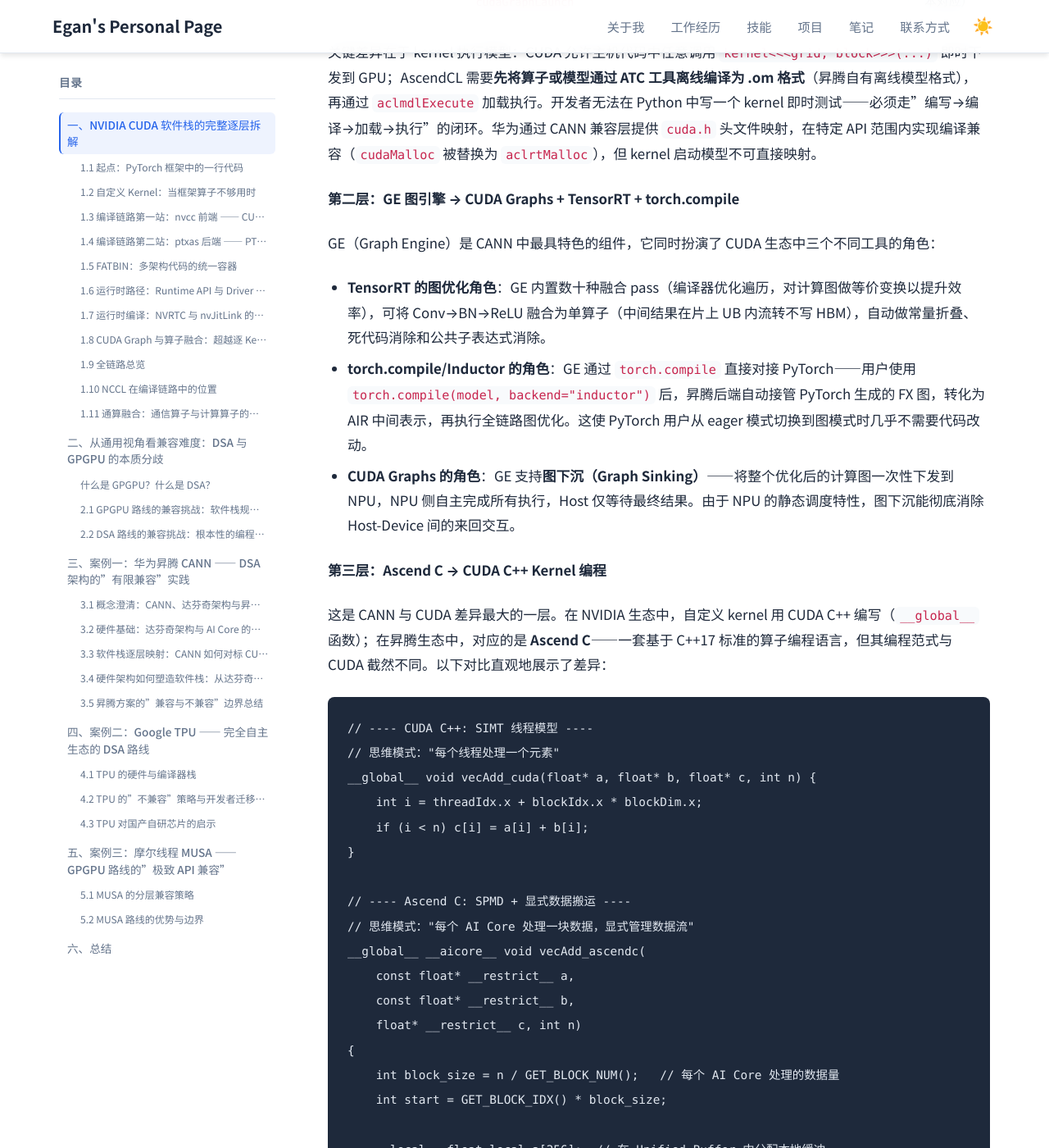
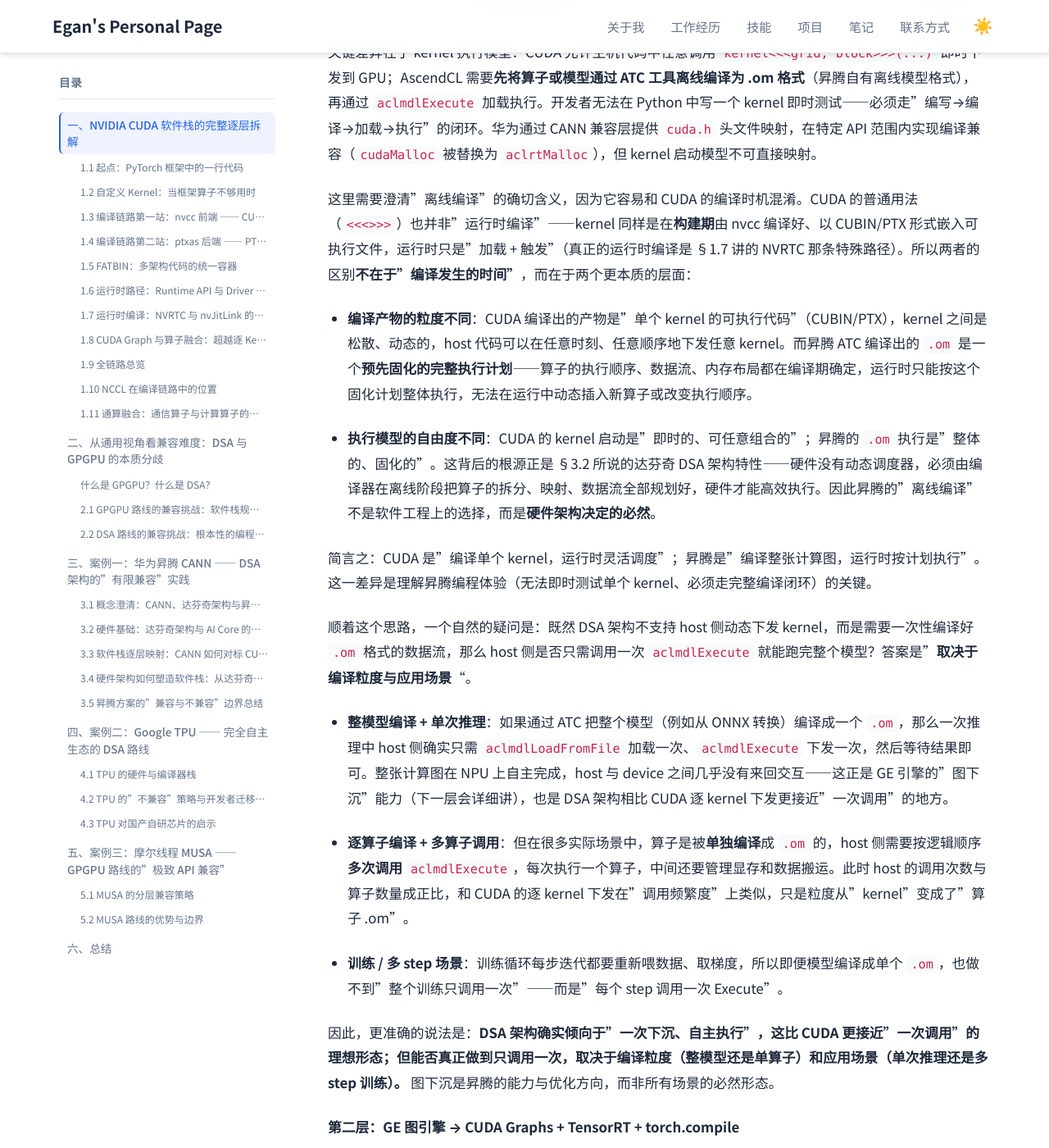
Before and after one commit to Lejun-Hu/Lejun-Hu.github.io, a Jekyll site: the page built from _notes/2026-8-15-cuda-ecosystem-compatibility.md, in a window 1280 px wide and 1400 px high, scrolled down 41678 px. Shown: the whole window at 82% size. Built offline with Jekyll 4.4.1, drawn with Linux system fonts in a browser that asks for light colours.

Commit message:
clarify offline compilation and single-vs-multi aclmdlExecute invocation

```diff
--- a/_notes/2026-8-15-cuda-ecosystem-compatibility.md
+++ b/_notes/2026-8-15-cuda-ecosystem-compatibility.md
@@ -867,6 +867,24 @@ AscendCL 是 CANN 的统一编程接口，在 API 分类和调用模式上直接
 
 关键差异在于 kernel 执行模型：CUDA 允许主机代码中任意调用 `kernel<<<grid, block>>>(...)` 即时下发到 GPU；AscendCL 需要**先将算子或模型通过 ATC 工具离线编译为 .om 格式**（昇腾自有离线模型格式），再通过 `aclmdlExecute` 加载执行。开发者无法在 Python 中写一个 kernel 即时测试——必须走"编写→编译→加载→执行"的闭环。华为通过 CANN 兼容层提供 `cuda.h` 头文件映射，在特定 API 范围内实现编译兼容（`cudaMalloc` 被替换为 `aclrtMalloc`），但 kernel 启动模型不可直接映射。
 
+这里需要澄清"离线编译"的确切含义，因为它容易和 CUDA 的编译时机混淆。CUDA 的普通用法（`<<<>>>`）也并非"运行时编译"——kernel 同样是在**构建期**由 nvcc 编译好、以 CUBIN/PTX 形式嵌入可执行文件，运行时只是"加载 + 触发"（真正的运行时编译是 §1.7 讲的 NVRTC 那条特殊路径）。所以两者的区别**不在于"编译发生的时间"**，而在于两个更本质的层面：
+
+- **编译产物的粒度不同**：CUDA 编译出的产物是"单个 kernel 的可执行代码"（CUBIN/PTX），kernel 之间是松散、动态的，host 代码可以在任意时刻、任意顺序地下发任意 kernel。而昇腾 ATC 编译出的 `.om` 是一个**预先固化的完整执行计划**——算子的执行顺序、数据流、内存布局都在编译期确定，运行时只能按这个固化计划整体执行，无法在运行中动态插入新算子或改变执行顺序。
+
+- **执行模型的自由度不同**：CUDA 的 kernel 启动是"即时的、可任意组合的"；昇腾的 `.om` 执行是"整体的、固化的"。这背后的根源正是 §3.2 所说的达芬奇 DSA 架构特性——硬件没有动态调度器，必须由编译器在离线阶段把算子的拆分、映射、数据流全部规划好，硬件才能高效执行。因此昇腾的"离线编译"不是软件工程上的选择，而是**硬件架构决定的必然**。
+
+简言之：CUDA 是"编译单个 kernel，运行时灵活调度"；昇腾是"编译整张计算图，运行时按计划执行"。这一差异是理解昇腾编程体验（无法即时测试单个 kernel、必须走完整编译闭环）的关键。
+
+顺着这个思路，一个自然的疑问是：既然 DSA 架构不支持 host 侧动态下发 kernel，而是需要一次性编译好 `.om` 格式的数据流，那么 host 侧是否只需调用一次 `aclmdlExecute` 就能跑完整个模型？答案是"**取决于编译粒度与应用场景**"。
+
+- **整模型编译 + 单次推理**：如果通过 ATC 把整个模型（例如从 ONNX 转换）编译成一个 `.om`，那么一次推理中 host 侧确实只需 `aclmdlLoadFromFile` 加载一次、`aclmdlExecute` 下发一次，然后等待结果即可。整张计算图在 NPU 上自主完成，host 与 device 之间几乎没有来回交互——这正是 GE 引擎的"图下沉"能力（下一层会详细讲），也是 DSA 架构相比 CUDA 逐 kernel 下发更接近"一次调用"的地方。
+
+- **逐算子编译 + 多算子调用**：但在很多实际场景中，算子是被**单独编译**成 `.om` 的，host 侧需要按逻辑顺序**多次调用** `aclmdlExecute`，每次执行一个算子，中间还要管理显存和数据搬运。此时 host 的调用次数与算子数量成正比，和 CUDA 的逐 kernel 下发在"调用频繁度"上类似，只是粒度从"kernel"变成了"算子 .om"。
+
+- **训练 / 多 step 场景**：训练循环每步迭代都要重新喂数据、取梯度，所以即便模型编译成单个 `.om`，也做不到"整个训练只调用一次"——而是"每个 step 调用一次 Execute"。
+
+因此，更准确的说法是：**DSA 架构确实倾向于"一次下沉、自主执行"，这比 CUDA 更接近"一次调用"的理想形态；但能否真正做到只调用一次，取决于编译粒度（整模型还是单算子）和应用场景（单次推理还是多 step 训练）。** 图下沉是昇腾的能力与优化方向，而非所有场景的必然形态。
+
 **第二层：GE 图引擎 → CUDA Graphs + TensorRT + torch.compile**
 
 GE（Graph Engine）是 CANN 中最具特色的组件，它同时扮演了 CUDA 生态中三个不同工具的角色：
```
